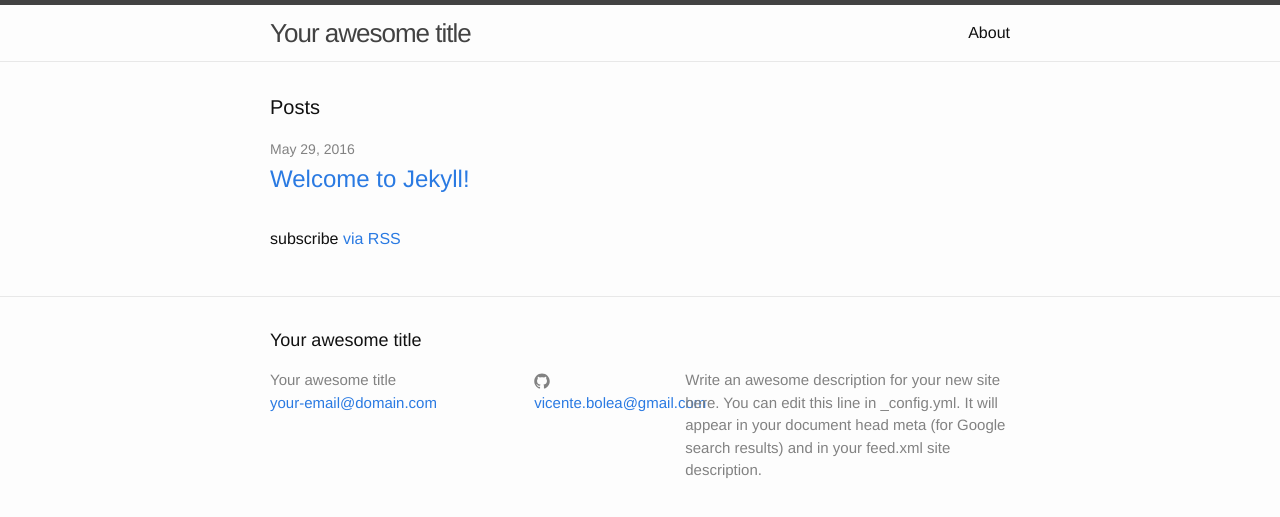
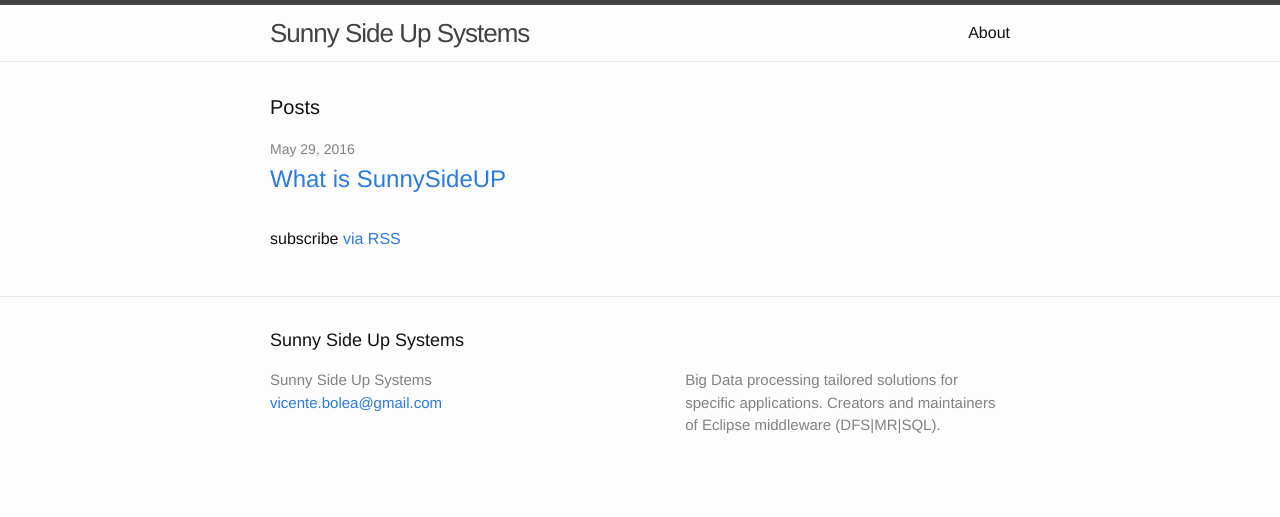
Before and after one commit to DICL/sunnysideupIO, a Jekyll site: the page built from index.html, in a window 1280 px wide. Shown: the top 517 px of the page. Built offline with Jekyll 4.4.1, drawn with Linux system fonts in a browser that asks for light colours.

```diff
--- a/_config.yml
+++ b/_config.yml
@@ -6,16 +6,16 @@
 # 'jekyll serve'. If you change this file, please restart the server process.
 
 # Site settings
-title: Your awesome title
-email: your-email@domain.com
+title: Sunny Side Up Systems
+email: vicente.bolea@gmail.com
 description: > # this means to ignore newlines until "baseurl:"
-  Write an awesome description for your new site here. You can edit this
-  line in _config.yml. It will appear in your document head meta (for
-  Google search results) and in your feed.xml site description.
+  Big Data processing tailored solutions for specific applications.
+  Creators and maintainers of Eclipse middleware (DFS|MR|SQL).
+
 baseurl: "/sunnysideupIO" # the subpath of your site, e.g. /blog
 url: "http://dicl.github.io/sunnysideupIO/" # the base hostname & protocol for your site
 #twitter_username: jekyllrb
-github_username: vicente.bolea@gmail.com
+#github_username: vicente.bolea@gmail.com
 
 # Build settings
 markdown: kramdown
```
Also changed, not shown: _posts/2016-05-29-welcome-to-jekyll.markdown (deleted, +0 -25 lines), _posts/2016-05-29-what-is-sunnysideup.markdown (added, +52 -0 lines).
